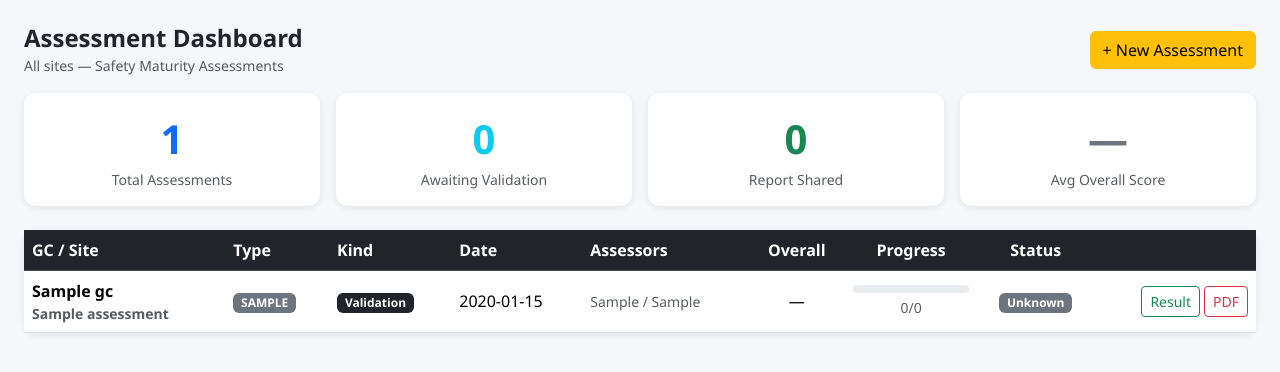
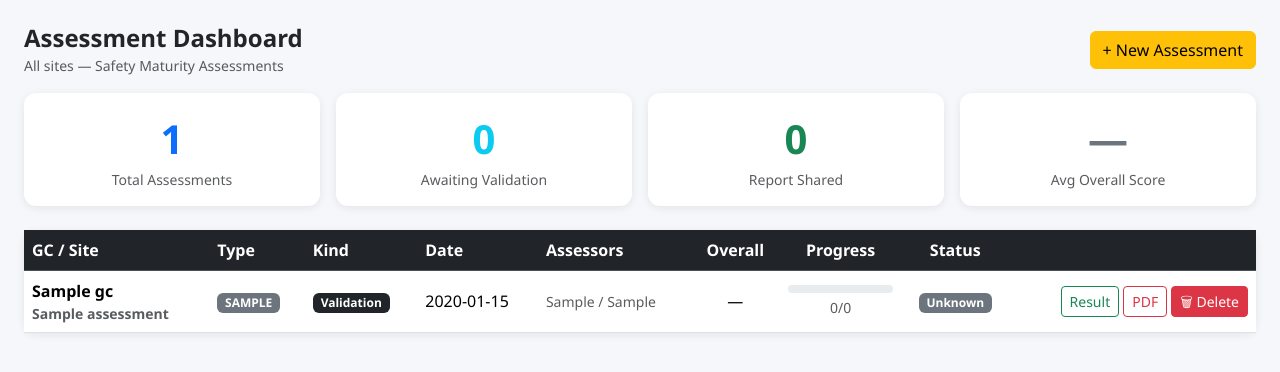
Before and after one commit to KTP23A/sma-system, a Flask app: page / in a window 1280 px wide. Shown: the part 56-428 px from the top of the page. Run offline with Flask 3, Linux system fonts and the light colour scheme; data comes from the database, SQL or seed files in the repository; tables that the repository leaves empty hold one stand-in row (values such as "Sample post"); some libraries are stand-ins or nearby versions.

Commit message:
Make Delete button visible for all users on dashboard
Removed role restriction, changed from small ✕ to clear 🗑 Delete button
with confirmation dialog showing the site name.

Co-Authored-By: Claude Sonnet 4.6 <noreply@anthropic.com>

```diff
--- a/templates/dashboard.html
+++ b/templates/dashboard.html
@@ -163,12 +163,10 @@
                   {% endif %}
                   <a href="{{ url_for('export_pdf', assessment_id=a.id) }}" class="btn btn-sm btn-outline-danger">PDF</a>
                 {% endif %}
-                {% if user.role in ('admin','sbu_pic') %}
                 <form method="post" action="{{ url_for('delete_assessment', assessment_id=a.id) }}"
-                      onsubmit="return confirm('Delete this assessment?')">
-                  <button class="btn btn-sm btn-outline-danger">✕</button>
+                      onsubmit="return confirm('Delete assessment for {{ a.site_name }}? This cannot be undone.')">
+                  <button class="btn btn-sm btn-danger" title="Delete assessment">🗑 Delete</button>
                 </form>
-                {% endif %}
               </div>
             </td>
           </tr>
```
